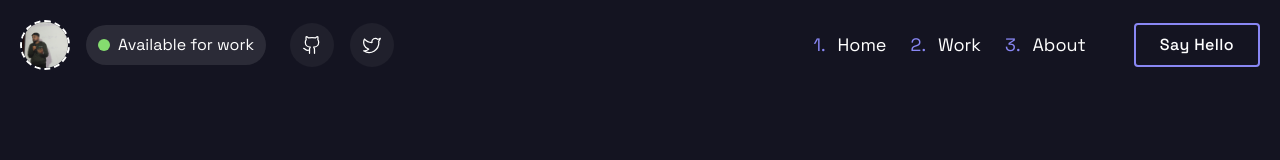
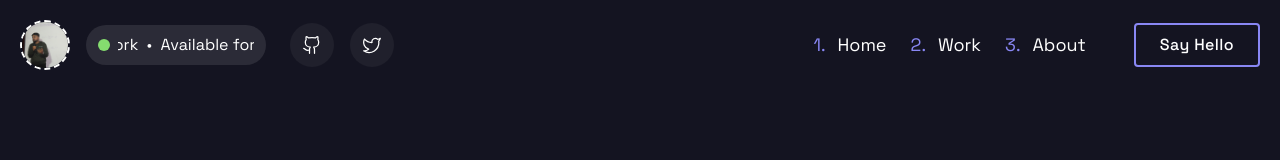
Before and after one commit to inclinedadarsh/portfolio, a Next.js app: page /work in a window 1280 px wide. Shown: the top 160 px of the page. Built offline with nearby package versions, Linux system fonts and the light colour scheme.

Commit message:
feat: :sparkles: Add react-fast-marquee package and Add it in Nav badge (#15)

```diff
--- a/package.json
+++ b/package.json
@@ -16,6 +16,7 @@
     "next": "14.0.2",
     "react": "^18",
     "react-dom": "^18",
+    "react-fast-marquee": "^1.6.2",
     "tailwind-merge": "^2.0.0"
   },
   "devDependencies": {
--- a/src/components/Navigation.tsx
+++ b/src/components/Navigation.tsx
@@ -9,6 +9,7 @@ import { Menu, X, Github, Twitter } from "lucide-react";
 import profileLogo from "@/assets/logo_image.png";
 import Badge from "./ui/Badge";
 import { Button, buttonVariants } from "./ui/Button";
+import Marquee from "react-fast-marquee";
 
 const Navigation = () => {
   const [isOpen, setIsOpen] = useState(false);
@@ -24,7 +25,11 @@ const Navigation = () => {
           width={50}
           height={50}
         />
-        <Badge color="green">Available for work</Badge>
+        <Badge color="green" className="w-[180px]">
+          <Marquee autoFill pauseOnHover>
+            Available for work&nbsp;&nbsp;&bull;&nbsp;&nbsp;
+          </Marquee>
+        </Badge>
       </div>
       <button
         aria-label="Menu button"
--- a/src/components/ui/Badge.tsx
+++ b/src/components/ui/Badge.tsx
@@ -1,17 +1,22 @@
+import { ReactNode } from "react";
+
 interface BadgeProps {
-  children: string;
+  children: string | ReactNode;
+  className?: string;
   color?: "primary-light" | "green";
 }
 
-const Badge = ({ children, color }: BadgeProps) => {
+const Badge = ({ children, color, className }: BadgeProps) => {
   return (
-    <div className="font-mono flex gap-2 items-center px-3 py-2 bg-muted-1 rounded-full h-fit">
+    <div
+      className={`font-mono flex items-center space-x-2 px-3 py-2 bg-muted-1 rounded-full h-fit ${className}`}
+    >
       <span
-        className={`w-3 h-3 ${
+        className={`inline-block w-3 h-3 rounded-full ${
           color == "green" ? "bg-green" : "bg-primary-light"
-        } rounded-full`}
+        }`}
       ></span>
-      <span>{children}</span>
+      <span className="flex-1">{children}</span>
     </div>
   );
 };
```
Also changed, not shown: 1 other file (tests, documents, lock files or other folders).
